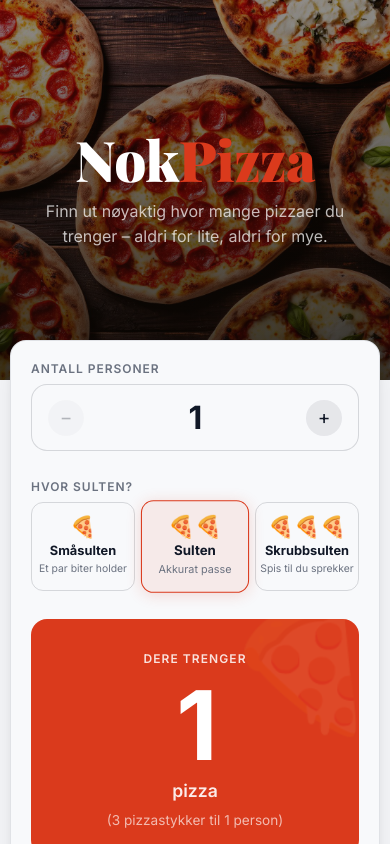
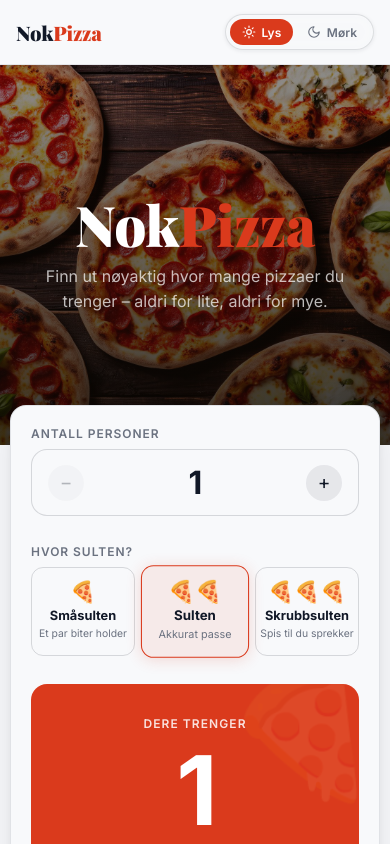
Before and after one commit to NokPizza/NokPizza.GUI, a React (Vite) app: page / in a window 390 px wide. Shown: the top 844 px of the page. Built offline with nearby package versions, Linux system fonts and the light colour scheme.

Commit message:
fix: refactor header component for improved visibility and styling

```diff
--- a/src/components/Layout/Header/Header.css
+++ b/src/components/Layout/Header/Header.css
@@ -1,40 +1,27 @@
 .header {
-  position: fixed;
+  position: sticky;
   top: 0;
-  left: 0;
-  right: 0;
   z-index: 100;
-  transform: translateY(-100%);
-  opacity: 0;
-  pointer-events: none;
-  transition:
-    transform 0.3s ease,
-    opacity 0.3s ease,
-    background 0.3s ease;
-}
-
-.header--visible {
-  transform: translateY(0);
-  opacity: 1;
-  pointer-events: auto;
-}
-
-.header--bg {
-  background: color-mix(in srgb, var(--color-bg) 88%, transparent);
-  backdrop-filter: blur(20px) saturate(180%);
-  -webkit-backdrop-filter: blur(20px) saturate(180%);
+  background: color-mix(in srgb, var(--color-bg) 92%, transparent);
   border-bottom: 1px solid color-mix(in srgb, var(--color-text) 8%, transparent);
   box-shadow: 0 1px 12px color-mix(in srgb, var(--color-text) 6%, transparent);
+  backdrop-filter: blur(18px) saturate(180%);
+  -webkit-backdrop-filter: blur(18px) saturate(180%);
+  transition:
+    background 0.3s ease,
+    border-color 0.3s ease,
+    box-shadow 0.3s ease;
 }
 
 .header__inner {
   max-width: 800px;
   margin: 0 auto;
   padding: 0 1.5rem;
-  height: 4.5rem;
+  min-height: 4.5rem;
   display: flex;
   align-items: center;
   justify-content: space-between;
+  gap: 1rem;
 }
 
 .header__logo {
@@ -55,3 +42,14 @@
   font-family: inherit;
   color: var(--color-primary);
 }
+
+@media (max-width: 430px) {
+  .header__inner {
+    padding: 0 1rem;
+    min-height: 4rem;
+  }
+
+  .header__logo {
+    font-size: 1.25rem;
+  }
+}
--- a/src/components/Layout/Header/Header.tsx
+++ b/src/components/Layout/Header/Header.tsx
@@ -1,13 +1,9 @@
 import './Header.css';
 import { useState, useEffect } from 'react';
-import { Link, useLocation } from 'react-router-dom';
+import { Link } from 'react-router-dom';
 import { ThemeToggle } from '../../Buttons/ThemeToggle/ThemeToggle';
 
 export function Header() {
-  const location = useLocation();
-  const isHome = location.pathname === '/';
-
-  const [scrolled, setScrolled] = useState(false);
   const [theme, setTheme] = useState<'light' | 'dark'>(() => {
     const saved = localStorage.getItem('theme') as 'light' | 'dark' | null;
     return saved ?? (window.matchMedia('(prefers-color-scheme: dark)').matches ? 'dark' : 'light');
@@ -18,21 +14,8 @@ export function Header() {
     localStorage.setItem('theme', theme);
   }, [theme]);
 
-  useEffect(() => {
-    if (!isHome) return;
-    const onScroll = () => setScrolled(window.scrollY > 200);
-    onScroll();
-    window.addEventListener('scroll', onScroll, { passive: true });
-    return () => window.removeEventListener('scroll', onScroll);
-  }, [isHome]);
-
-  const effectiveScrolled = isHome && scrolled;
-  const visible = !isHome || effectiveScrolled;
-
   return (
-    <header
-      className={`header${visible ? ' header--visible' : ''}${effectiveScrolled || !isHome ? ' header--bg' : ''}`}
-    >
+    <header className="header">
       <div className="header__inner">
         <Link className="header__logo" to="/">
           Nok<span>Pizza</span>
```
Also changed, not shown: 1 other file (tests, documents, lock files or other folders).
